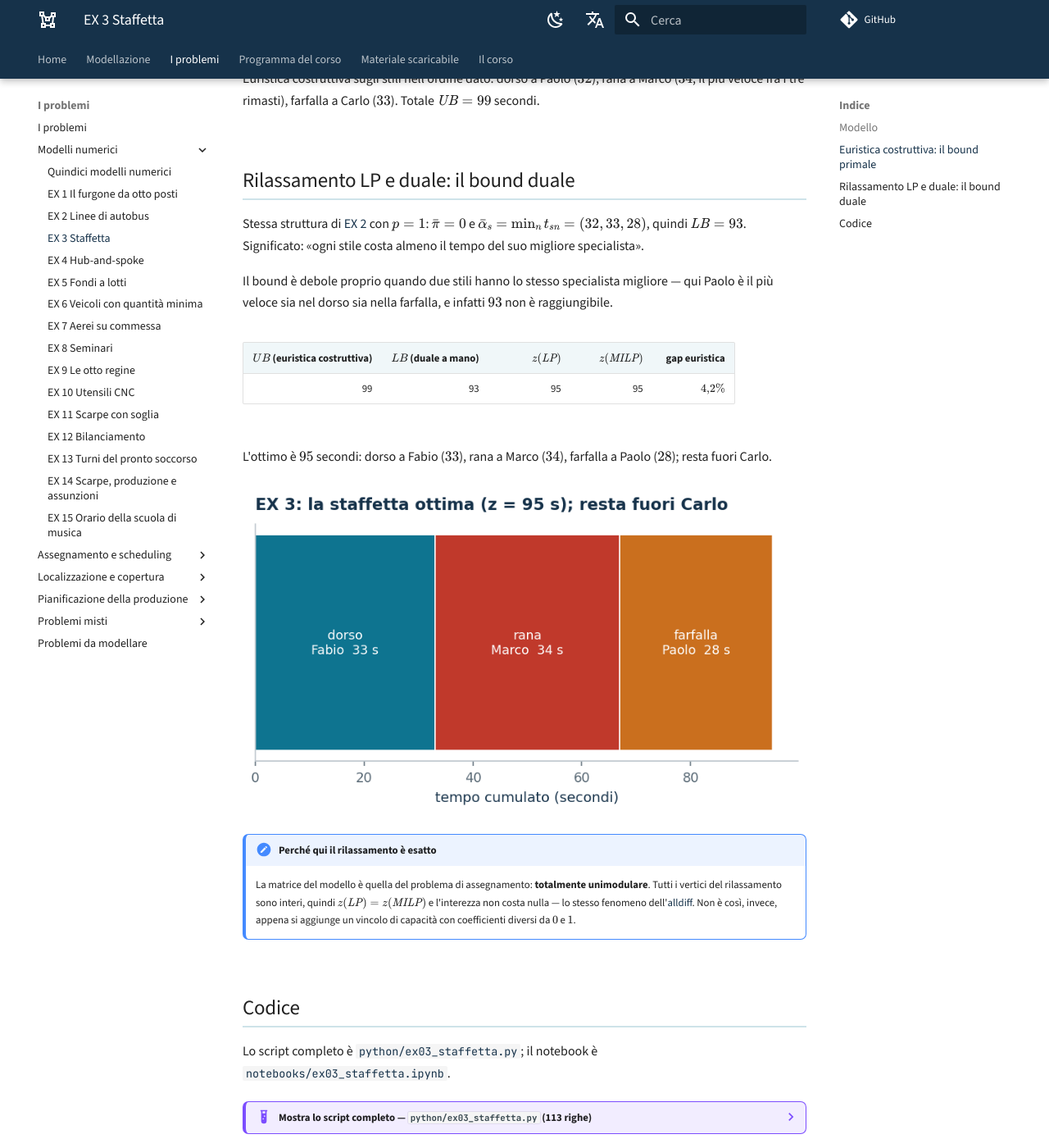
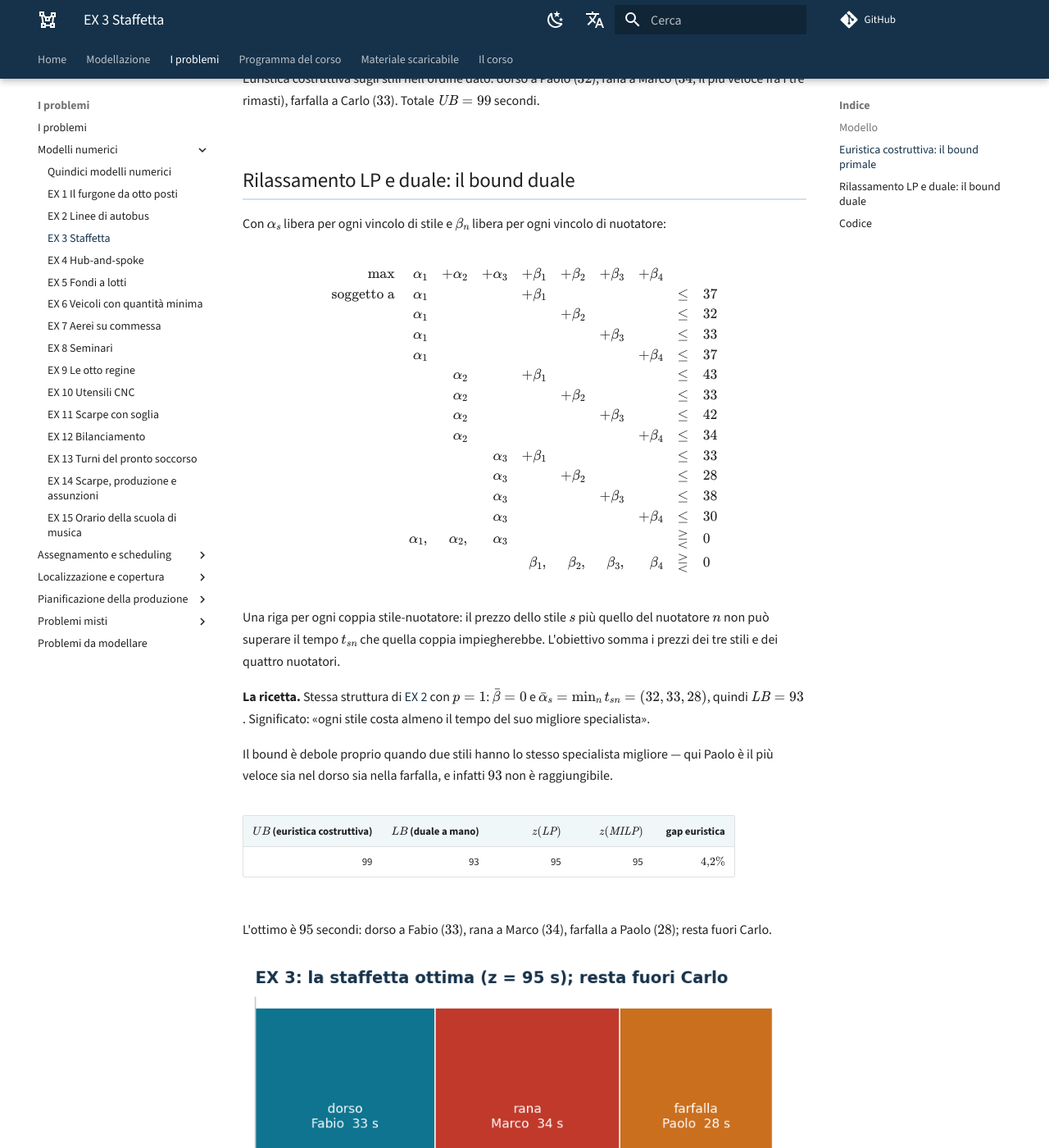
Before and after one commit to fabiofurini/modellazione-mip, an MkDocs documentation site: the page built from docs/ex-03.md, in a window 1280 px wide and 1400 px high, scrolled down 1395 px. Shown: the whole window at 82% size. Built offline with MkDocs 1.6.1 and Material for MkDocs 9.7.7, drawn with Linux system fonts in a browser that asks for light colours; comment, search, counter and statistics services are not loaded.

Commit message:
La staffetta mostra anche il suo modello duale
La pagina parlava della ricetta duale e del bound che ne esce, ma il modello non
c'era: il generatore lo produceva e nessuno lo incorporava. Era l'unica delle
quindici in questo stato, e ora il controllo dei modelli se ne accorge da solo,
perche' confronta i file generati con quelli che le pagine mostrano davvero.

Co-Authored-By: Claude Opus 5 <noreply@anthropic.com>

```diff
--- a/docs/ex-03.md
+++ b/docs/ex-03.md
@@ -65,8 +65,43 @@ $\mathit{UB} = 99$ secondi.
 
 ## Rilassamento LP e duale: il bound duale
 
-Stessa struttura di [EX 2](ex-02.md) con $p = 1$: $\bar\pi = 0$ e
-$\bar\alpha_s = \min_n t_{sn} = (32, 33, 28)$, quindi $\mathit{LB} = 93$.
+Con $\alpha_s$ libera per ogni vincolo di stile e $\beta_n$ libera per ogni
+vincolo di nuotatore:
+
+<!-- modello-esteso: ex03_duale -->
+
+<div class="modello-esteso largo" markdown>
+
+$$
+\begin{array}{rrrrrrrr c l}
+\max & \alpha_1 & +\alpha_2 & +\alpha_3 & +\beta_1 & +\beta_2 & +\beta_3 & +\beta_4 &  & \\
+\text{soggetto a} & \alpha_1 &  &  & +\beta_1 &  &  &  & \le & 37\\
+ & \alpha_1 &  &  &  & +\beta_2 &  &  & \le & 32\\
+ & \alpha_1 &  &  &  &  & +\beta_3 &  & \le & 33\\
+ & \alpha_1 &  &  &  &  &  & +\beta_4 & \le & 37\\
+ &  & \alpha_2 &  & +\beta_1 &  &  &  & \le & 43\\
+ &  & \alpha_2 &  &  & +\beta_2 &  &  & \le & 33\\
+ &  & \alpha_2 &  &  &  & +\beta_3 &  & \le & 42\\
+ &  & \alpha_2 &  &  &  &  & +\beta_4 & \le & 34\\
+ &  &  & \alpha_3 & +\beta_1 &  &  &  & \le & 33\\
+ &  &  & \alpha_3 &  & +\beta_2 &  &  & \le & 28\\
+ &  &  & \alpha_3 &  &  & +\beta_3 &  & \le & 38\\
+ &  &  & \alpha_3 &  &  &  & +\beta_4 & \le & 30\\
+ & \alpha_1, & \alpha_2, & \alpha_3 &  &  &  &  & \gtreqless & 0\\
+ &  &  &  & \beta_1, & \beta_2, & \beta_3, & \beta_4 & \gtreqless & 0
+\end{array}
+$$
+
+</div>
+
+<!-- modello-esteso: fine -->
+
+Una riga per ogni coppia stile-nuotatore: il prezzo dello stile $s$ più quello
+del nuotatore $n$ non può superare il tempo $t_{sn}$ che quella coppia
+impiegherebbe. L'obiettivo somma i prezzi dei tre stili e dei quattro nuotatori.
+
+**La ricetta.** Stessa struttura di [EX 2](ex-02.md) con $p = 1$: $\bar\beta = 0$
+e $\bar\alpha_s = \min_n t_{sn} = (32, 33, 28)$, quindi $\mathit{LB} = 93$.
 Significato: «ogni stile costa almeno il tempo del suo migliore specialista».
 
 Il bound è debole proprio quando due stili hanno lo stesso specialista migliore
```
Also changed, not shown: 1 other file.
